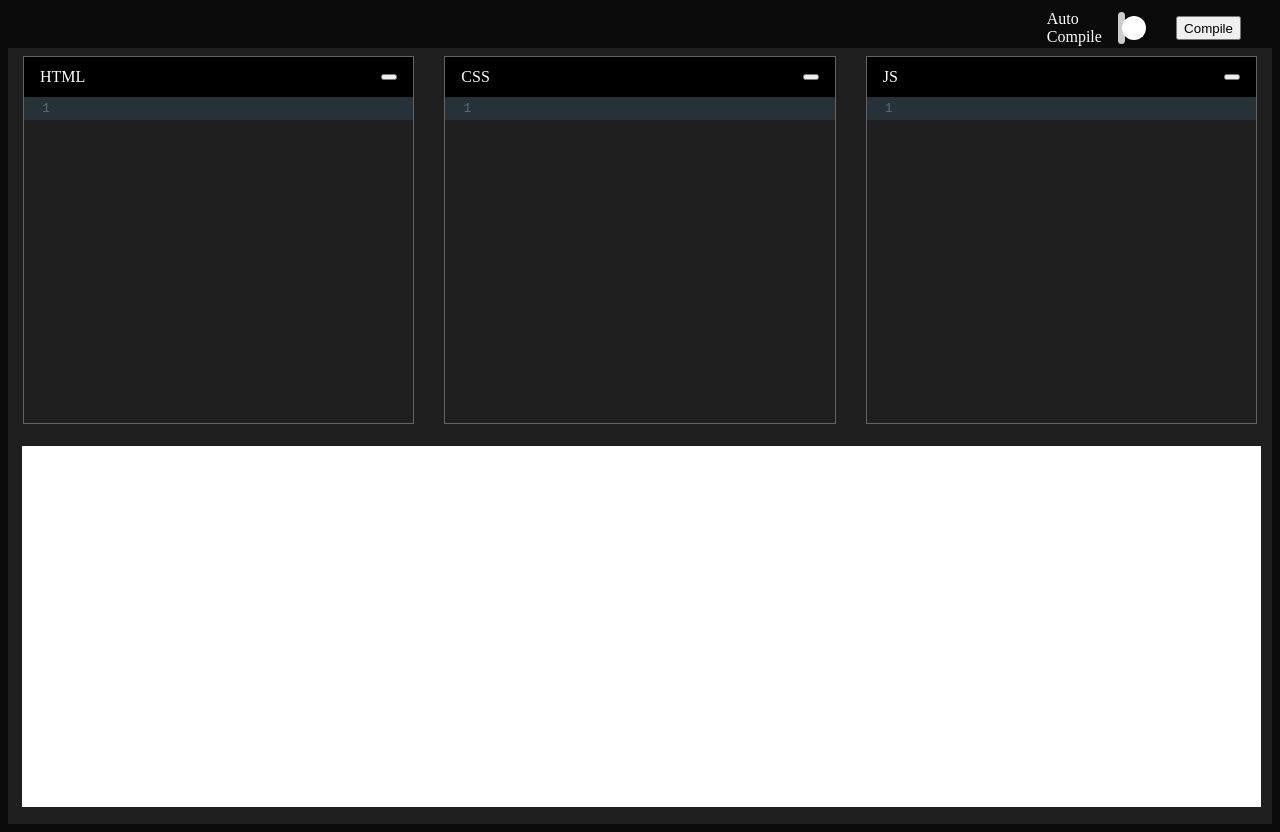
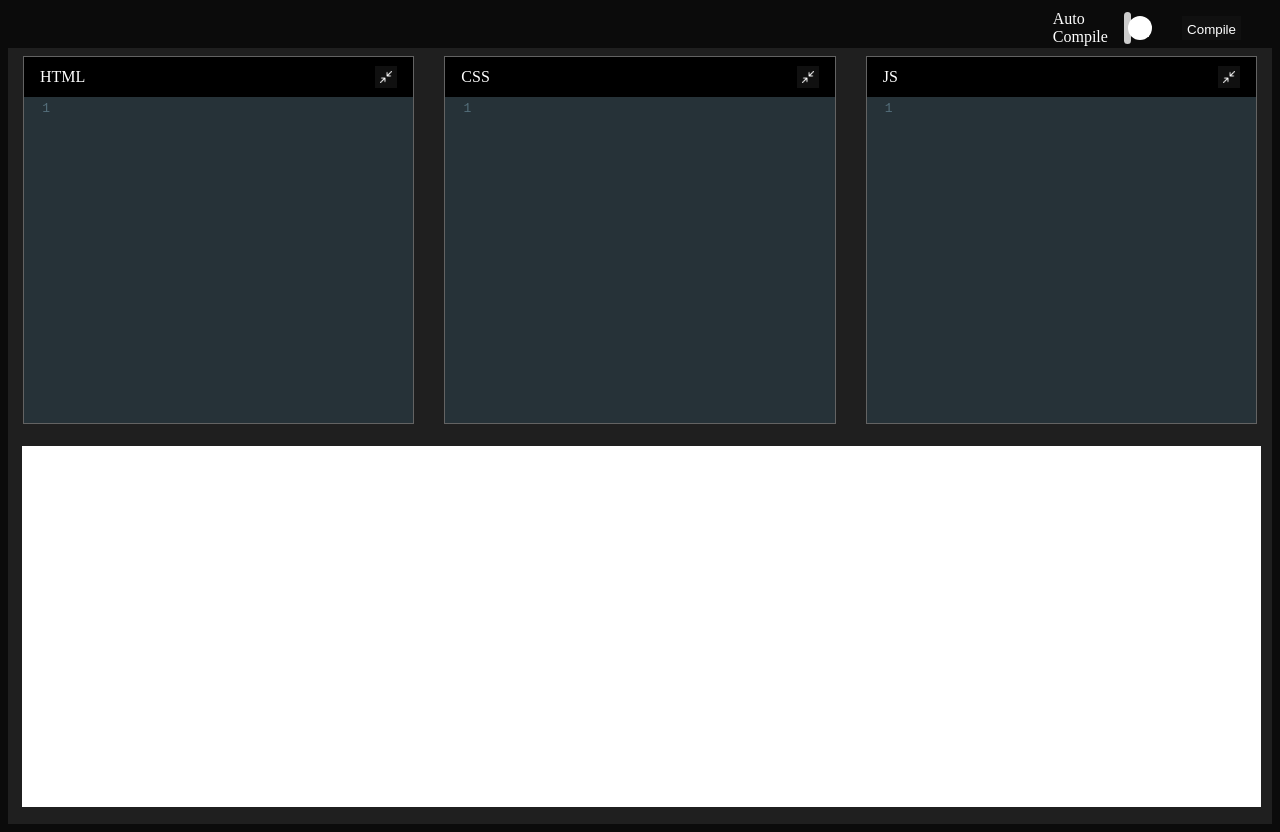
Before and after one commit to OgAeons/web-code-editor, a React (Vite) app: page / in a window 1280 px wide. Built offline with nearby package versions, Linux system fonts and the light colour scheme.

Commit message:
Added maximize and minimize option

```diff
--- a/src/components/Editor.jsx
+++ b/src/components/Editor.jsx
@@ -1,4 +1,4 @@
-import React from "react"
+import React, {useState} from "react"
 import 'codemirror/lib/codemirror.css'
 import 'codemirror/theme/material.css'
 import 'codemirror/mode/xml/xml'
@@ -7,15 +7,19 @@ import 'codemirror/mode/javascript/javascript'
 import { Controlled } from "react-codemirror2"
 
 function Editor(props) {
+    const [maximize, setMaximize] = useState(true)
+
     function handleChange(editor, data, value) {
         props.onChange(value)
     }
 
     return (
-        <div className="editor-container">
+        <div className={`editor-container ${maximize ? '' : 'minimize'}`}>
             <div className="editor-navbar">
                 {props.title}
-                <button></button>
+                <button onClick={() => setMaximize(prevValue => !prevValue)}>
+                    <img src={maximize ? "public/minimize.png" : "public/expand.png"} height="12rem" alt="" />
+                </button>
             </div>
             <Controlled
                 onBeforeChange={handleChange}
--- a/src/styles.css
+++ b/src/styles.css
@@ -10,9 +10,20 @@ body {
 
 .editor-container {
     color: white;
-    width: 65vh;
+    /* width: 65vh; */
+    flex-grow: 1;
+    flex-basis: 0;
     margin: 0.5rem 15px;
     border: 1px solid #636363;
+}
+
+.editor-container.minimize {
+  flex-grow: 0;
+}
+
+.editor-container.minimize .CodeMirror-scroll {
+  position: absolute;
+  overflow: hidden !important;
 }
 
 .editor-navbar {
@@ -26,6 +37,11 @@ body {
 
 .CodeMirror {
     height: 100% !important;
+}
+
+.editor {
+  height: 89% !important;
+  overflow: hidden !important;
 }
 
 .display {
@@ -119,3 +135,9 @@ iframe {
   .slider.round:before {
     border-radius: 50%;
   }
+
+  button {
+    padding: 5px 5px 2px 5px;
+    filter: invert(1);
+    border: none;
+  }
```
Also changed, not shown: public/down.png (deleted), public/minimize.png (added).
